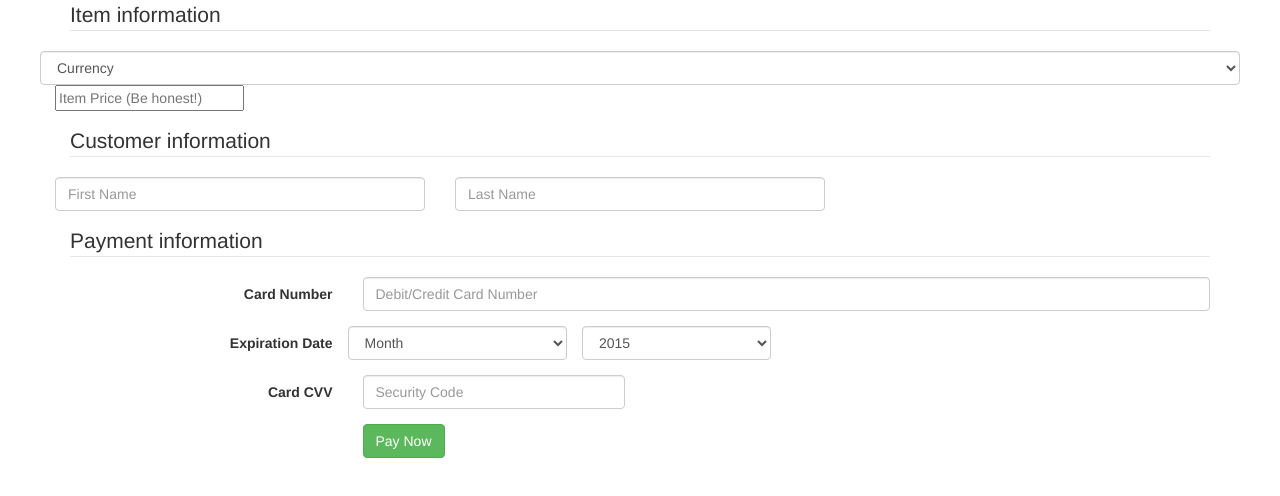
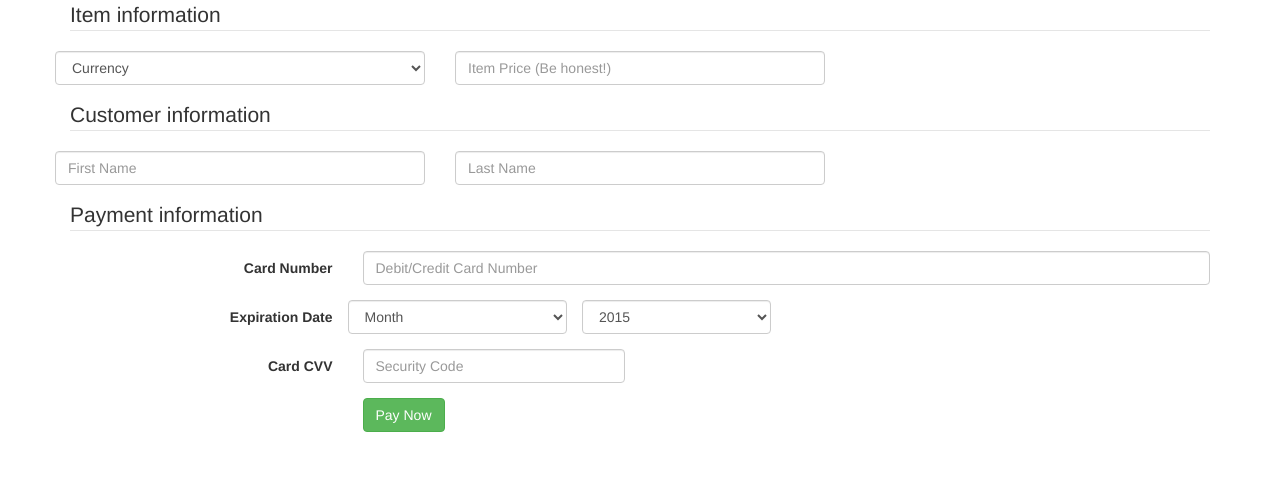
Before and after one commit to HQInterview/backend-developer-assignment, a website: page public/index.html in a window 1280 px wide. Drawn offline with nearby package versions, Linux system fonts and the light colour scheme.

Commit message:
Paypal code paths completed.

```diff
--- a/public/index.html
+++ b/public/index.html
@@ -21,19 +21,19 @@
       <legend>Item information</legend>
       <div class="form-group">
         <div class="row">
-          <select class="form-control col-sm-2" name="currency" id="currency">
-            <option>Currency</option>
-            <option value="USD">US Dollar</option>
-            <option value="EUR">Euro</option>
-            <option value="THB">Thai Baht</option>
-            <option value="HKD">Hong Kong Dollar</option>
-            <option value="SGD">Singapore Dollar</option>
-            <option value="AUD">Australian Dollar</option>
-          </select>
-        </div>
-        <div class="row">
           <div class="col-xs-4">
-            <input type="number" class="amount" name="item-price" placeholder="Item Price (Be honest!)"/>
+            <select class="form-control" name="currency" id="currency">
+              <option>Currency</option>
+              <option value="USD">US Dollar ($)</option>
+              <option value="EUR">Euro (€)</option>
+              <option value="THB">Thai Baht (฿)</option>
+              <option value="HKD">Hong Kong Dollar (HK$)</option>
+              <option value="SGD">Singapore Dollar (S$)</option>
+              <option value="AUD">Australian Dollar (A$)</option>
+            </select>
+          </div>
+          <div class="col-xs-4">
+            <input type="number" class="form-control" name="item-price" placeholder="Item Price (Be honest!)"/>
           </div>
         </div>
       </div>
@@ -145,7 +145,7 @@ $( "#pay" ).click(function() {
       "transactions": [{
           "amount": {
               "total": $("input[name$='item-price']").val(),
-              "currency": "USD",
+              "currency": $("select[name$='currency']").val(),
               "details": {
                   "subtotal": ($("input[name$='item-price']").val()-2),
                   "tax": "1",
```
